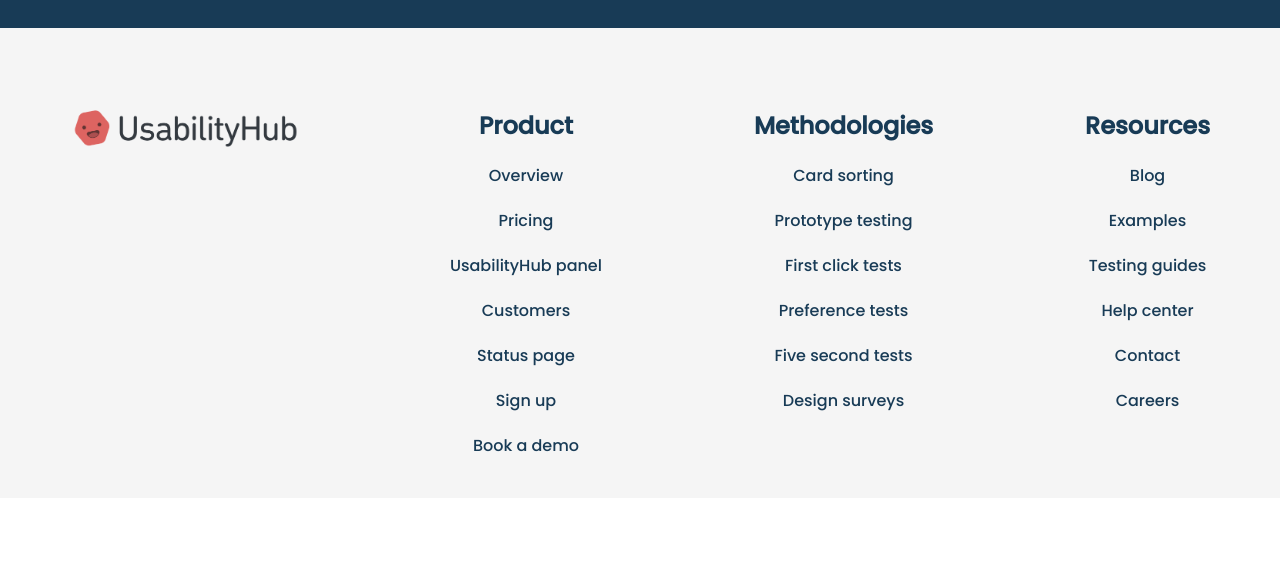
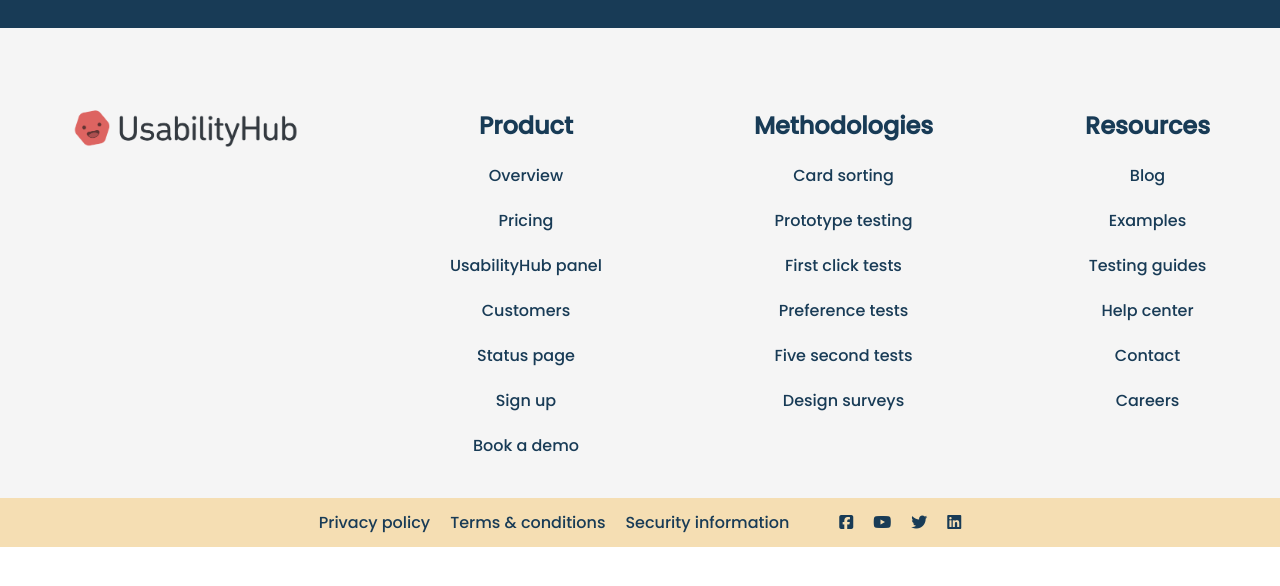
Before and after one commit to aryanofficialjain/Responsive-Modern-website, a plain HTML site: page index.html in a window 1280 px wide. Shown: the part 4057-4643 px from the top of the page. After the commit the page ends 4604 px from the top, so only its background shows below. Drawn offline with Linux system fonts and the light colour scheme.

Commit message:
completing the sub footer

```diff
--- a/index.html
+++ b/index.html
@@ -244,15 +244,17 @@
 	<!-- here a sub footer section  -->
 	<div class="sub-footer">
 		<div class="sub-footer-container flex container">
-
+			<a href="#" class="hover-links">Privacy policy</a>
+			<a href="#" class="hover-links">Terms & conditions</a>
+			<a href="#" class="hover-links">Security information</a>
+	<div class="sub-footer-icon flex">
+			<a href="#" class="hover-links"><i class="fa-brands fa-square-facebook"></i></a>
+			<a href="#" class="hover-links"><i class="fa-brands fa-youtube"></i></a>
+			<a href="#" class="hover-links"><i class="fa-brands fa-twitter"></i></a>
+			<a href="#" class="hover-links"><i class="fa-brands fa-linkedin"></i></a>
+	</div>
 		</div>
-
-
 	</div>
-
-
-
-<div class="spacer" style="height:100vh;"></div>
 
 <script src="https://kit.fontawesome.com/18d5e5a3ba.js" crossorigin="anonymous"></script>
 </body>
--- a/style.css
+++ b/style.css
@@ -373,3 +373,21 @@
 
 
 }
+
+.sub-footer-container{
+	gap: 20px;
+	justify-content: center;
+
+
+}
+
+.sub-footer{
+	padding: 12px var(--padding-inline-section);
+	background-color: wheat;
+
+}
+
+.sub-footer-icon{
+	margin-left: 30px;
+	gap: 20px;
+}
```
